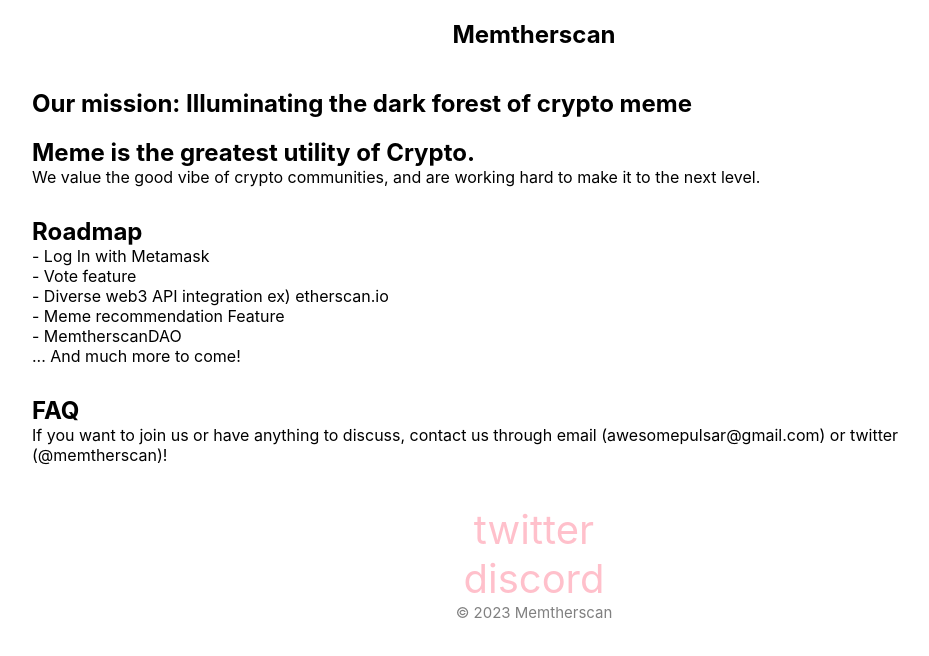
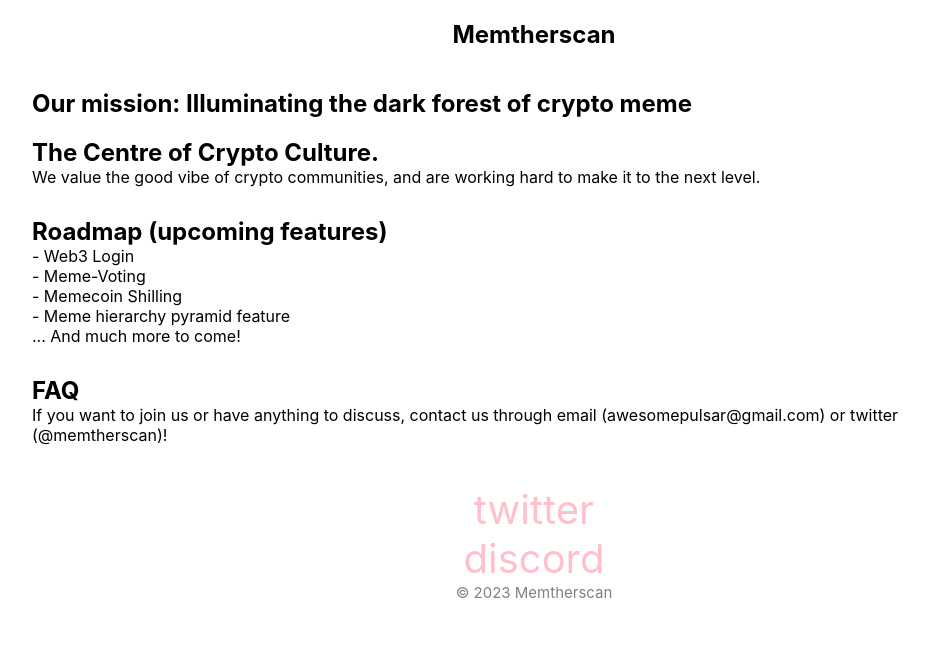
Before and after one commit to guzus/memtherscan-interface, a Next.js app: page /mission in a window 1280 px wide. Shown: the top 656 px of the page, without its empty margins (106-1035 px from the left). Built offline with nearby package versions, Linux system fonts and the light colour scheme.

Commit message:
fix thumbnail, words

```diff
--- a/components/header/index.js
+++ b/components/header/index.js
@@ -8,15 +8,15 @@ const HeaderSection = styled.section`
   text-align: center;
 `;
 
-export default function Header(
-  {
-    title = "Memtherscan",
-    description = "The Centre of Crypto Memes and Culture",
-    keywords =  "crypto, meme",
-    imgsrc =  "https://memtherscan.xyz/favicon.ico",
-    url =  "https://memtherscan.xyz",
-  },
-) {
+const favicon = "https://memtherscan.xyz/favicon.ico";
+
+export default function Header({
+  title = "Memtherscan",
+  description = "The Centre of Crypto Memes and Culture",
+  keywords = "crypto, meme",
+  imgsrc = favicon,
+  url = "https://memtherscan.xyz",
+}) {
   return (
     <>
       <Head>
@@ -30,14 +30,16 @@ export default function Header(
         <meta property="og:title" content={title} />
         <meta property="og:site_name" content={title} />
         <meta property="og:description" content={description} />
-        <meta property="og:image" content={imgsrc} />
+        {/* imgsrc */}
+        <meta property="og:image" content={favicon} />
         <meta property="og:url" content={url} />
 
         <meta name="twitter:site" content="@memtherscan" />
         <meta name="twitter:card" content="summary_large_image" />
         <meta name="twitter:title" content={title} />
         <meta name="twitter:description" content={description} />
-        <meta name="twitter:image" content={imgsrc} />
+        {/* imgsrc */}
+        <meta name="twitter:image" content={favicon} />
 
         <link rel="canonical" href={url} />
       </Head>
--- a/pages/mission/index.js
+++ b/pages/mission/index.js
@@ -21,18 +21,17 @@ function MissionPage() {
         <TextWrapper>
           <h1>Our mission: Illuminating the dark forest of crypto meme</h1>
           <br />
-          <h2>Meme is the greatest utility of Crypto.</h2>
+          <h2>The Centre of Crypto Culture.</h2>
           We value the good vibe of crypto communities, and are working hard to
           make it to the next level.
         </TextWrapper>
         <TextWrapper>
-          <h2>Roadmap</h2>
+          <h2>Roadmap (upcoming features)</h2>
           <ul>
-            <div>- Log In with Metamask</div>
-            <div>- Vote feature</div>
-            <div>- Diverse web3 API integration ex) etherscan.io</div>
-            <div>- Meme recommendation Feature</div>
-            <div>- MemtherscanDAO</div>
+            <div>- Web3 Login</div>
+            <div>- Meme-Voting</div>
+            <div>- Memecoin Shilling</div>
+            <div>- Meme hierarchy pyramid feature</div>
             <div>... And much more to come!</div>
           </ul>
         </TextWrapper>
```
